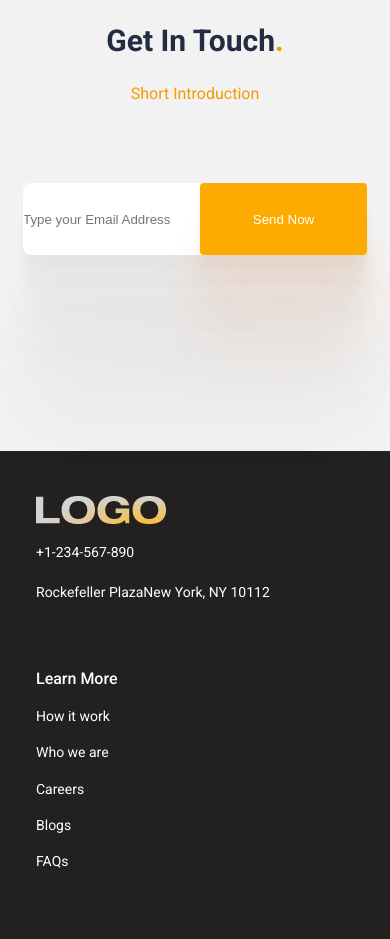
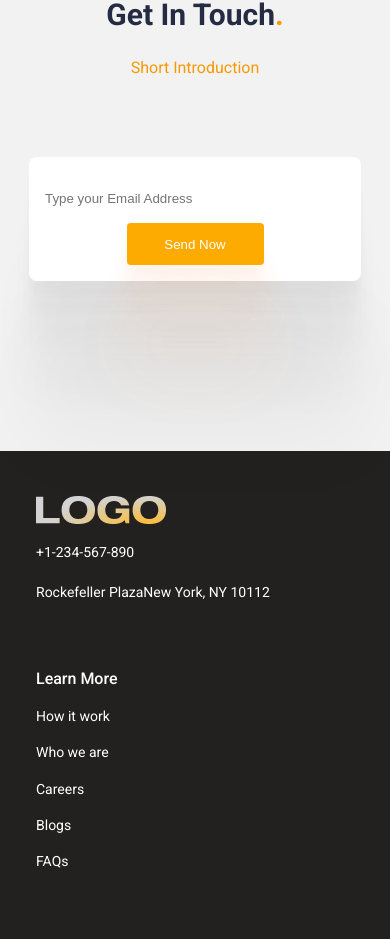
Before and after one commit to rahulsreekumar81/NextJs-Website-CSS, a Next.js app: page / in a window 390 px wide. Shown: the part 4617-5556 px from the top of the page. Built offline with nearby package versions, Linux system fonts and the light colour scheme.

Commit message:
📱 : Responsive layout fix

```diff
--- a/styles/GetInTouch.module.css
+++ b/styles/GetInTouch.module.css
@@ -39,6 +39,7 @@
 .inputContainer {
   display: flex;
   align-items: center;
+  padding: 1rem;
   justify-content: space-around;
   background-color: #ffff;
   box-shadow: 0px 163px 80px rgba(0, 0, 0, 0.04),
@@ -51,13 +52,16 @@
 .formField {
   outline: 0;
   border: 0;
+  width: 300px;
+  min-width: 40%;
+  height: 50px;
   border-radius: 8px;
 }
 .button {
   background-color: var(--color-primary);
   border: none;
-  width: 167px;
-  height: 72px;
+  width: 137px;
+  height: 42px;
   color: white;
   box-shadow: 0px 100px 80px rgba(248, 145, 71, 0.07),
     0px 64.8148px 46.8519px rgba(248, 145, 71, 0.0531481),
@@ -66,3 +70,11 @@
     0px 8.14815px 6.51852px rgba(248, 145, 71, 0.0274815);
   border-radius: 4px;
 }
+
+@media (max-width: 50em) {
+  .inputContainer {
+    flex-direction: column;
+    align-self: center;
+    justify-content: center;
+  }
+}
```
